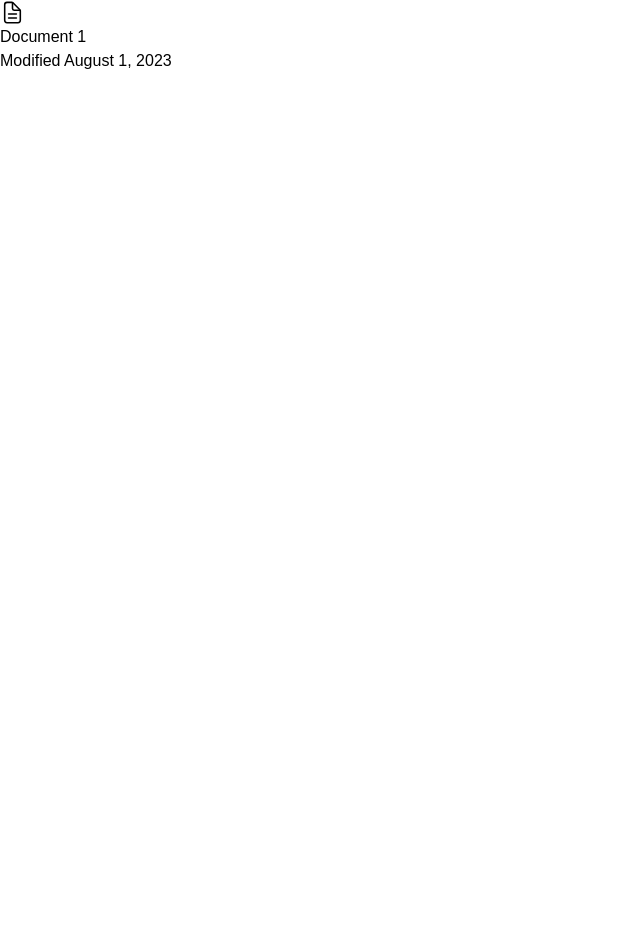
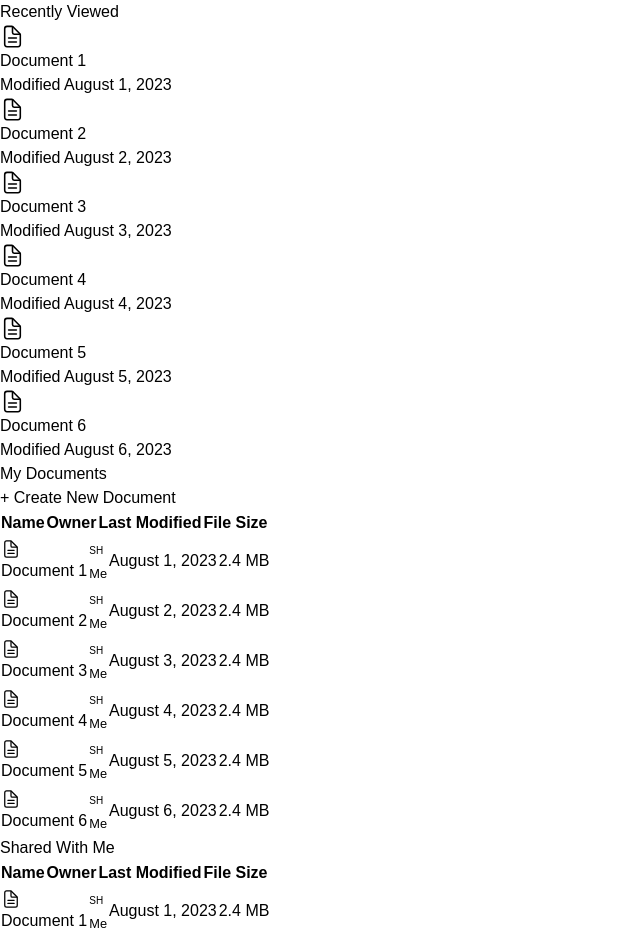
Before and after one commit to siyabongahlongwane/datacentrix-realtime-collab-app-v2, a Next.js app in the folder client/: page /documents in a window 1280 px wide. Shown: the top 938 px of the page, without its empty margins (0-640 px from the left). Before the commit the page ends 800 px from the top, so only its background shows below. Built offline with nearby package versions, Linux system fonts and the light colour scheme.

Commit message:
feat: DocumentsTableView, documents page filled with dummy data for testing

```diff
--- a/client/src/app/(pages)/documents/page.tsx
+++ b/client/src/app/(pages)/documents/page.tsx
@@ -1,9 +1,33 @@
-import DocumentCard from '@/app/components/DocumentCard'
+'use client'
+
+import DocumentsList from '@/app/components/DocumentsList'
+import DocumentsTableView from '@/app/components/DocumentsTableView'
 import React from 'react'
 
 const Documents = () => {
+    const dummyDocs = [
+        { id: "1", title: "Document 1", last_edited: "2023-08-01" },
+        { id: "2", title: "Document 2", last_edited: "2023-08-02" },
+        { id: "3", title: "Document 3", last_edited: "2023-08-03" },
+        { id: "4", title: "Document 4", last_edited: "2023-08-04" },
+        { id: "5", title: "Document 5", last_edited: "2023-08-05" },
+        { id: "6", title: "Document 6", last_edited: "2023-08-06" },
+    ]
     return (
-        <DocumentCard document={{ id: "1", title: "Document 1", last_edited: "2023-08-01" }} />
+        <div>
+            <DocumentsList title="Recently Viewed" documents={dummyDocs} error="" />
+            <DocumentsTableView
+                title="My Documents"
+                documents={dummyDocs}
+                initials="SH"
+                showAddBtn
+            />
+            <DocumentsTableView
+                title="Shared With Me"
+                documents={dummyDocs}
+                initials="SH"
+            />
+        </div>
     )
 }
 
--- /dev/null
+++ b/client/src/app/components/DocumentsTableView.tsx
@@ -0,0 +1,79 @@
+import { humanDateFormat } from "@/utilities/transformDate";
+import { IDocumentCard } from "./DocumentCard"
+import { IoDocumentTextOutline } from "react-icons/io5";
+import Avatar from "./Avatar";
+import Link from "next/link";
+import { useState } from 'react';
+
+const DocumentsTableView = ({ title, documents: initialDocuments, showAddBtn, error: initialError, initials }: { title: string, documents: IDocumentCard[], showAddBtn?: boolean, error?: string, initials: string }) => {
+    const [documents, setDocuments] = useState<IDocumentCard[]>(initialDocuments);
+    const [error, setError] = useState<string>(initialError || '');
+    const [isCreating, setIsCreating] = useState<boolean>(false);
+
+    const createNewDocument = async () => {
+        console.log('createNewDocument');
+    }
+
+    return (
+        <div className='max-h-[320px] overflow-y-auto'>
+            <div className="flex justify-between items-center">
+                <h1 className='font-bold text-xl text-white'>{title}</h1>
+                {showAddBtn && (
+                    <button
+                        onClick={createNewDocument}
+                        className='bg-white p-2 rounded-lg text-[#000] font-semibold hover:bg-[#689bb2] hover:text-white hover:border-white transition-all duration-500 border-black border-[2px]'
+                        disabled={isCreating}
+                    >
+                        {isCreating ? 'Creating...' : '+ Create New Document'}
+                    </button>
+                )}
+            </div>
+
+            {error && <div className='text-red-400'>{error}</div>}
+
+            {!documents.length ? (
+                <div className='text-white'>No documents found</div>
+            ) : (
+                <div className='flex flex-wrap gap-4 mt-4 box-border'>
+                    <div className="w-full border border-gray-200 rounded-lg shadow-sm">
+                        <table className="min-w-full bg-white">
+                            <thead className="bg-gray-100 text-gray-600 text-sm">
+                                <tr>
+                                    <th className="py-3 w-[40%] px-4 text-left">Name</th>
+                                    <th className="py-3 w-[20%] px-4 text-left">Owner</th>
+                                    <th className="py-3 w-[20%] px-2 text-left">Last Modified</th>
+                                    <th className="py-3 w-[20%] px-2 text-left">File Size</th>
+                                </tr>
+                            </thead>
+                        </table>
+
+                        <div className="max-h-[140px] overflow-y-auto">
+                            <table className="min-w-full bg-white">
+                                <tbody className="divide-y">
+                                    {documents.map((document) => (
+                                        <tr key={document.id} className="border-b hover:bg-gray-50">
+                                            <td className="py-3 w-[40%] px-4 flex items-center space-x-2">
+                                                <IoDocumentTextOutline color="#000" fontSize={20} />
+                                                <Link className="text-blue-600 font-medium cursor-pointer hover:scale-[1.05] transition-all duration-500" href={`/documents/${document.id}`}>{document.title}</Link>
+                                            </td>
+                                            <td className="py-3 w-[20%] px-4">
+                                                <div className="flex items-center space-x-2">
+                                                    <Avatar width='w-7' height='h-7' bg='bg-[#005d87]' initials={initials} fontSize={10} />
+                                                    <small className="text-gray-600 font-semibold">Me</small>
+                                                </div>
+                                            </td>
+                                            <td className="py-3 w-[20%] px-4 text-gray-600">{humanDateFormat(document.last_edited)}</td>
+                                            <td className="py-3 w-[20%] px-4 text-gray-600">2.4 MB</td>
+                                        </tr>
+                                    ))}
+                                </tbody>
+                            </table>
+                        </div>
+                    </div>
+                </div>
+            )}
+        </div>
+    )
+}
+
+export default DocumentsTableView
```
